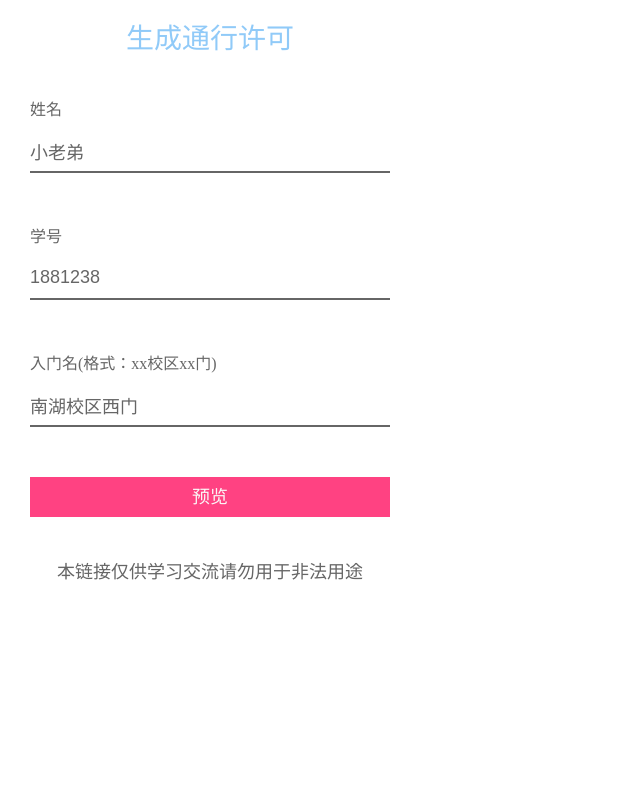
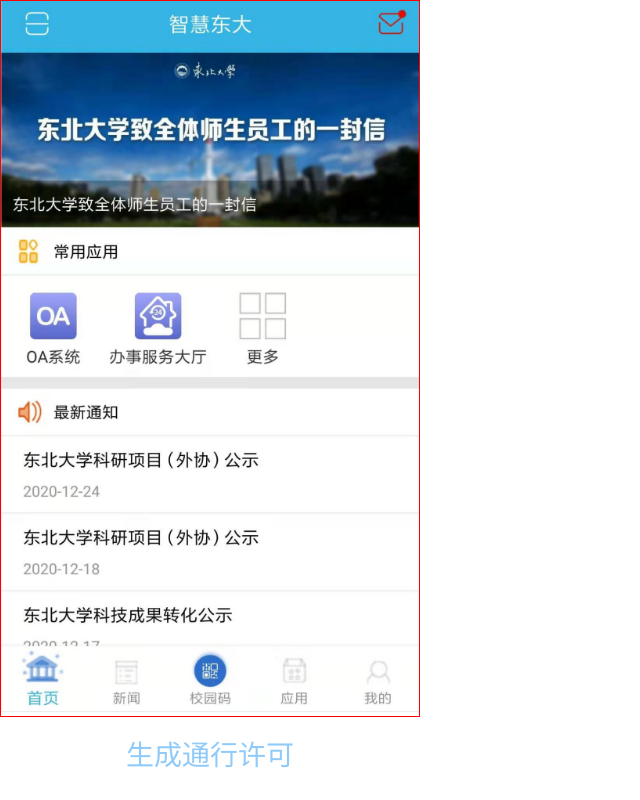
Before and after one commit to yingjieweb/learnaxios, a Vue app: page / in a window 1280 px wide. Shown: the top 800 px of the page, without its empty margins (0-640 px from the left). Built offline with nearby package versions, Linux system fonts and the light colour scheme.

Commit message:
add Scan comp and styles

```diff
--- a/src/App.vue
+++ b/src/App.vue
@@ -1,5 +1,7 @@
 <template>
   <div id="app">
+    <Scan></Scan>
+
     <Inputt v-if="codeVisible" @showCode="showCode"></Inputt>
     <Outputt v-else :form="form"></Outputt>
   </div>
@@ -8,12 +10,14 @@
 <script>
   import Inputt from './views/Inputt'
   import Outputt from './views/Outputt'
+  import Scan from "./views/Scan"
 
   export default {
     name: 'app',
     components: {
       Inputt,
-      Outputt
+      Outputt,
+      Scan
     },
     data() {
       return {
--- /dev/null
+++ b/src/views/Scan.vue
@@ -0,0 +1,33 @@
+<template>
+  <div class="scan">
+    <img src="../assets/home.png" alt="">
+  </div>
+</template>
+
+<script lang="js">
+  export default {
+    name: "Scan"
+  }
+</script>
+
+<style scoped>
+  .scan {
+    position: relative;
+    border: 1px solid red;
+  }
+
+  .scan::before {
+    width: 50px;
+    height: 50px;
+    z-index: 999;
+    display: block;
+    border: 1px solid red;
+    position: absolute;
+    left: 0;
+    top: 0;
+  }
+
+  img {
+    width: 100%;
+  }
+</style>
```
Also changed, not shown: src/assets/home.png (added).
